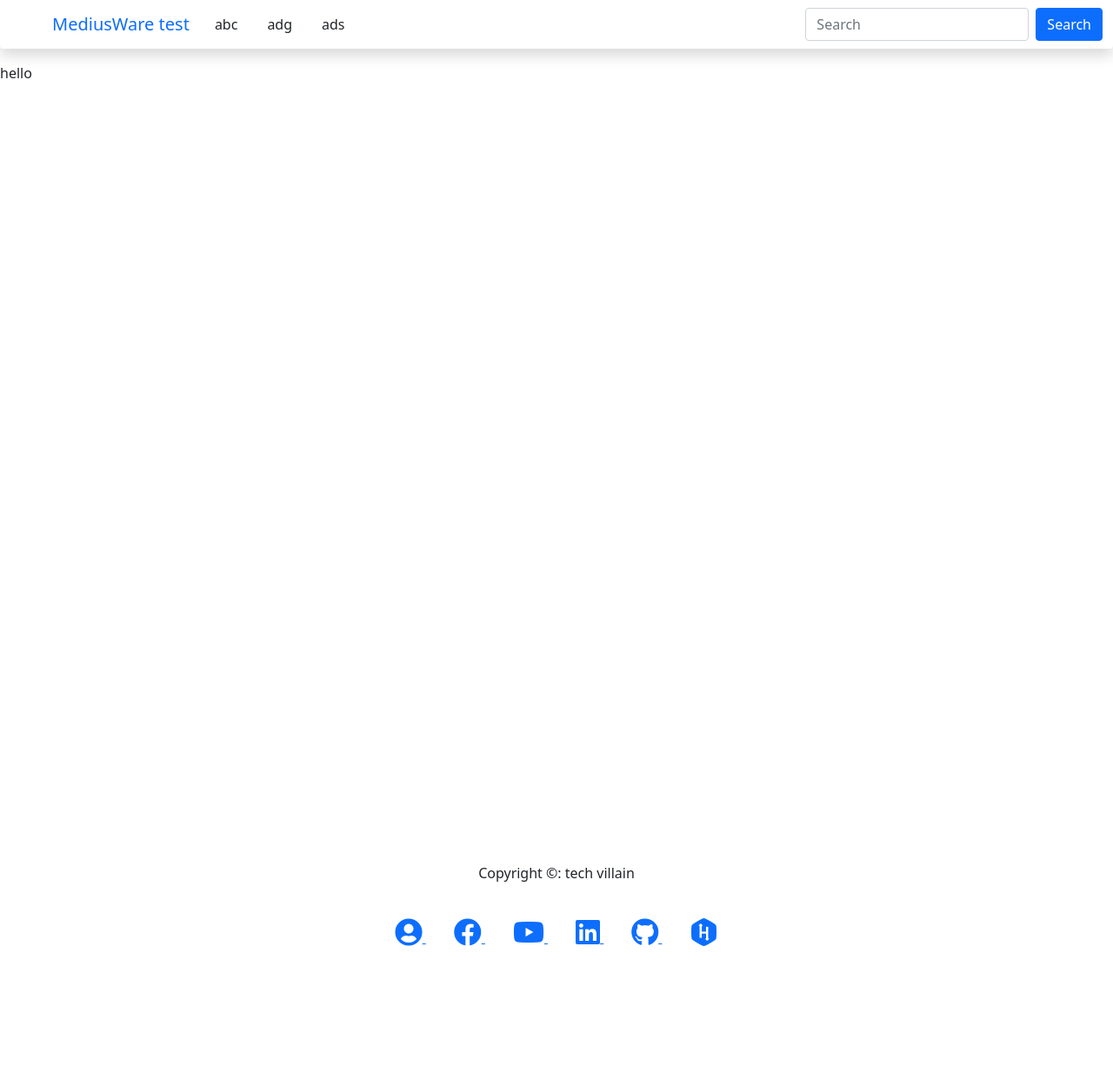
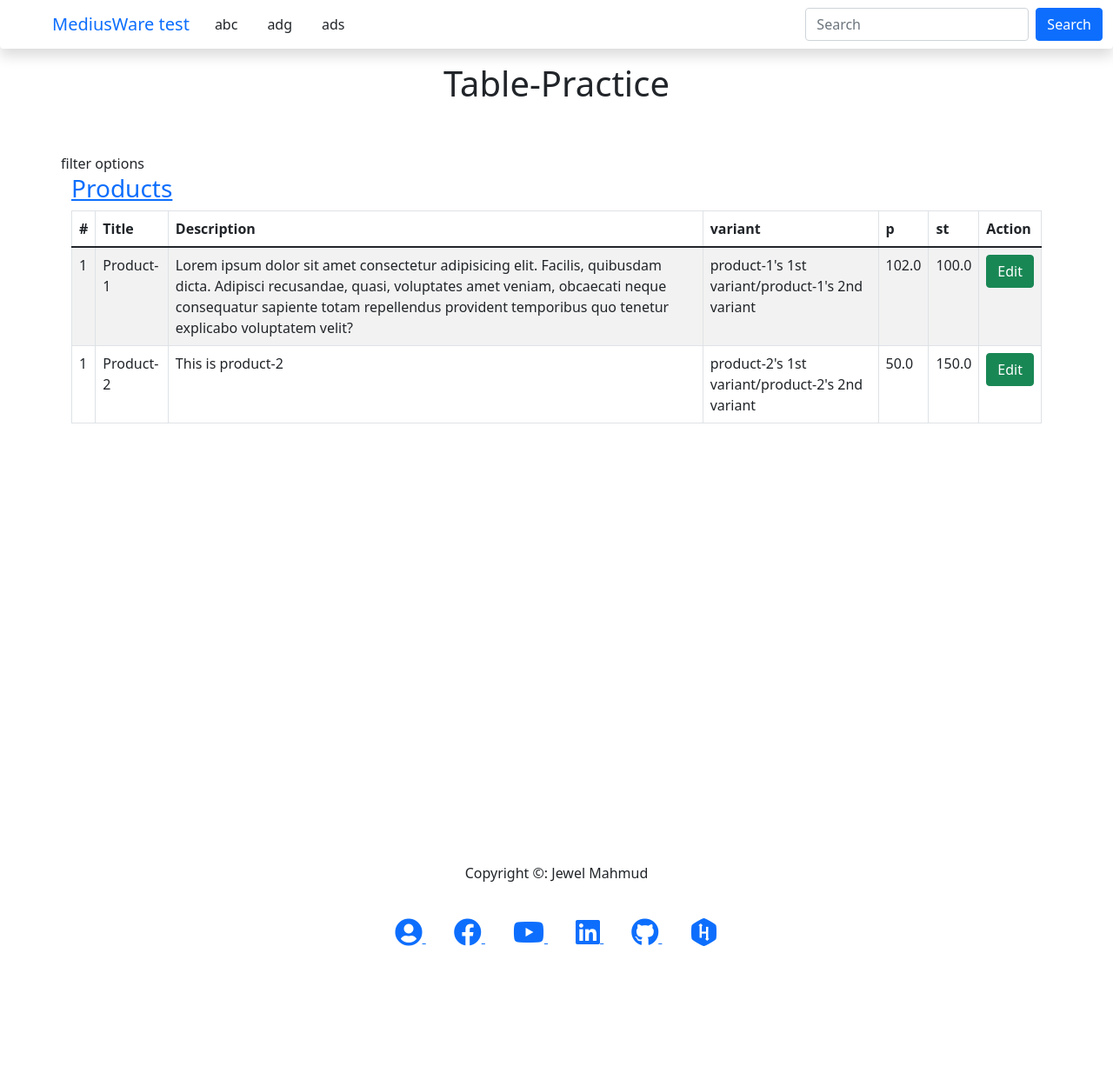
Before and after one commit to MahmudJewel/Mediusware_test, a Django app: template templates/home.html in a window 1280 px wide. Shown: the whole page at 87% size. Run offline with Django 3.2, Linux system fonts and the light colour scheme; the template is opened without the code that fills it: values that come from a table or form of the project are taken from there, others are empty; data comes from the database, SQL or seed files in the repository; both versions use the stored data as it was after the commit; parts of the project's set-up code (start-up, migrations or seed data) failed here and were passed over; some libraries are stand-ins or nearby versions.

```diff
--- a/product/models.py
+++ b/product/models.py
@@ -45,5 +45,5 @@ class ProductVariantPrice(models.Model):
     stock = models.FloatField()
     product = models.ForeignKey(Product, on_delete=models.CASCADE)
 
-    def __str__(self):
-        return self.price
+    # def __str__(self):
+    #     return str(self.price)
--- a/templates/base.html
+++ b/templates/base.html
@@ -91,7 +91,7 @@
       <br /><br />
       <div class="container">
         <div class="row text-center textColor">
-          <p>Copyright &copy: tech villain</p>
+          <p>Copyright &copy: Jewel Mahmud</p>
         </div>
         <br />
 
--- a/templates/home.html
+++ b/templates/home.html
@@ -1,3 +1,44 @@
 {% extends 'base.html' %} {% block content %}
-hello
+<div class="container text-center"> <h1>Table-Practice</h1></div>
+<br><br>
+<div class="container">
+    <div class="row">filter options</div>
+
+    <div class="row">
+        <div class="col-md-12 table-responsive border-primary">
+            <table class="table table-bordered table-striped text-center table-hover">
+                <h3 class="table-title text-primary"> <a href="#">Products</a> </h3>
+                <thead style="text-align: left;">
+                    <tr>
+                        <th >#</th>
+                        <th>Title</th>
+                        <th>Description</th>
+                        <th>variant</th>
+                        <th>p</th>
+                        <th>st</th>
+                        <th>Action</th>
+                    </tr>
+                </thead>
+
+                <tbody style="text-align: left;">
+                    {% for product in Products %}
+                    <tr>
+                        <td >1</td>
+                        <td>{{product.title}}</td>
+                        <td>{{product.description}}</td>
+                        {% for p in product.productvariantprice_set.all %}
+                        <td>{{p.product_variant_one}}/{{p.product_variant_two}}</td>
+                        <td>{{p.price}}</td>
+                        <td> {{p.stock}}</td>
+                        {% endfor %}
+                        <td> <a href="#" class="btn btn-success">Edit</a> </td>
+                    </tr>
+                    {% endfor %}
+                </tbody>
+
+            </table>
+        </div>
+    </div>
+    <br> <br>
+</div>
 {% endblock %}
```
Also changed, not shown: product/views.py (+14 -1 lines), db.sqlite3, product/templatetags/__init__.py (added).
